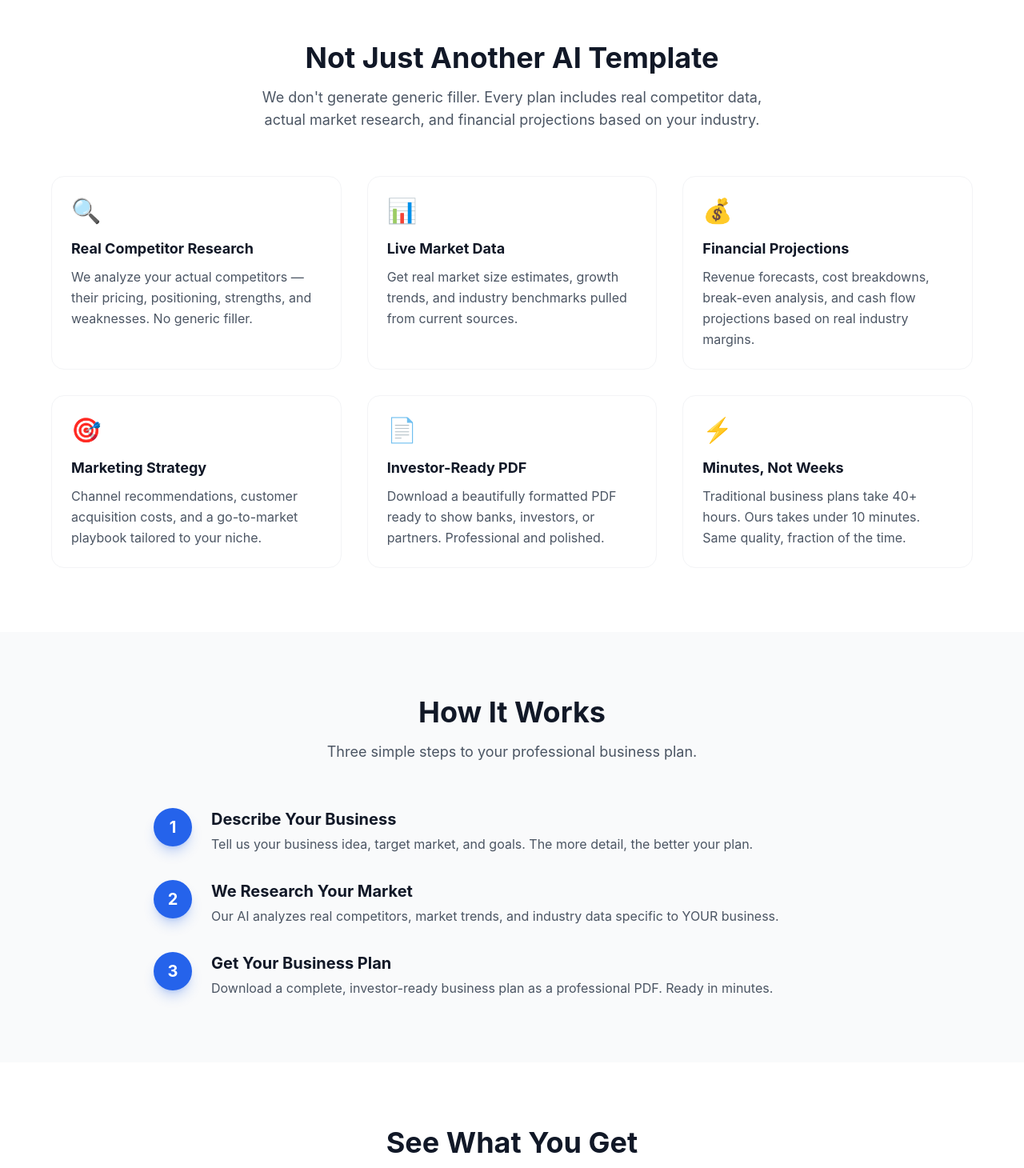
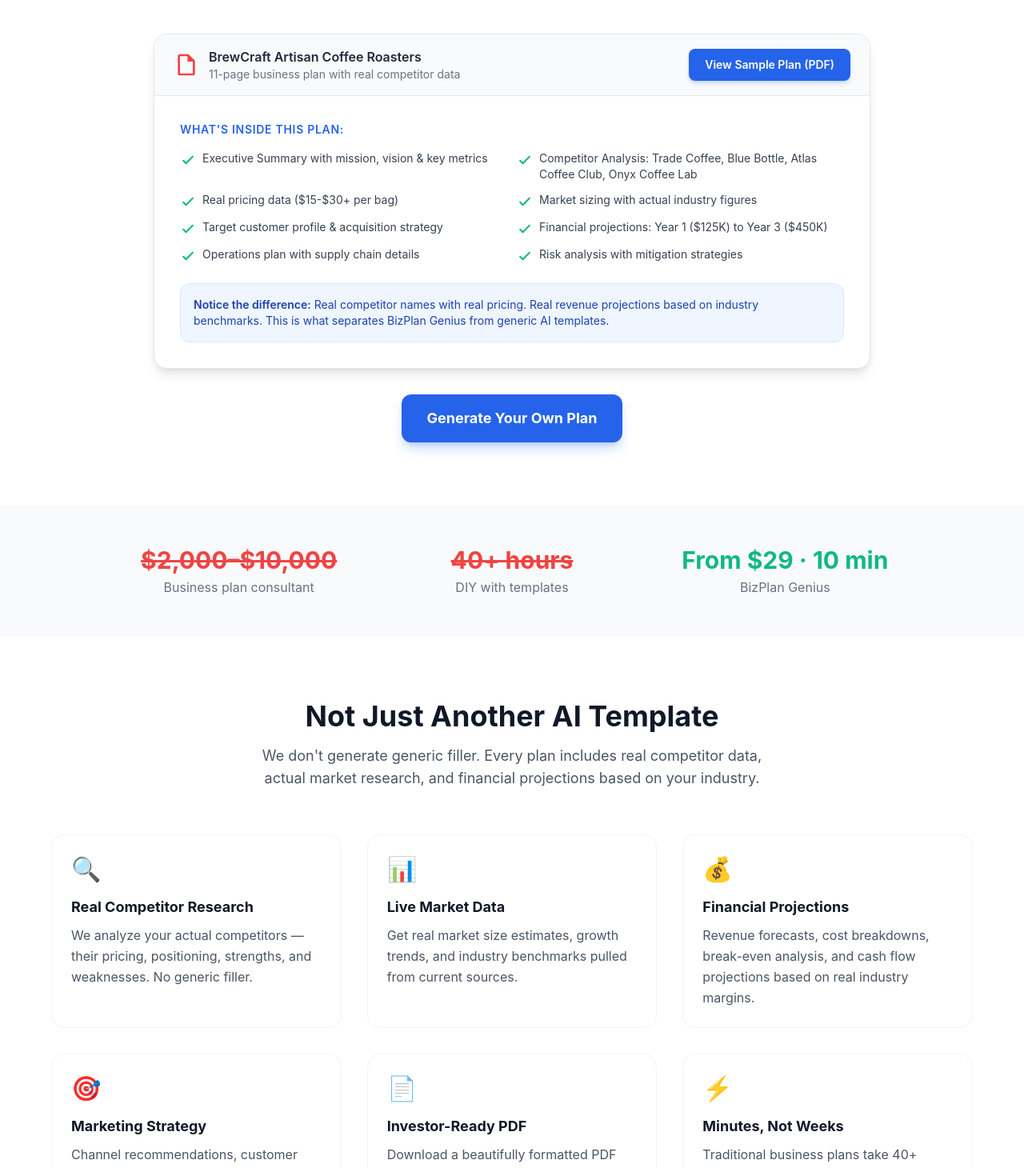
Before and after one commit to eadrianene-code/bizplangenius, a Next.js app in the folder bizplanai/: page / in a window 1280 px wide. Shown: the part 808-2268 px from the top of the page at 80% size. Built offline with nearby package versions, Linux system fonts and the light colour scheme.

Commit message:
Update page.tsx

```diff
--- a/bizplanai/src/app/page.tsx
+++ b/bizplanai/src/app/page.tsx
@@ -441,10 +441,10 @@
       <Header />
       <main>
         <Hero />
+        <SamplePlan />
         <ComparisonBanner />
         <Features />
         <HowItWorks />
-        <SamplePlan />
         <Pricing />
         <FAQ />
         <CTA />
```
